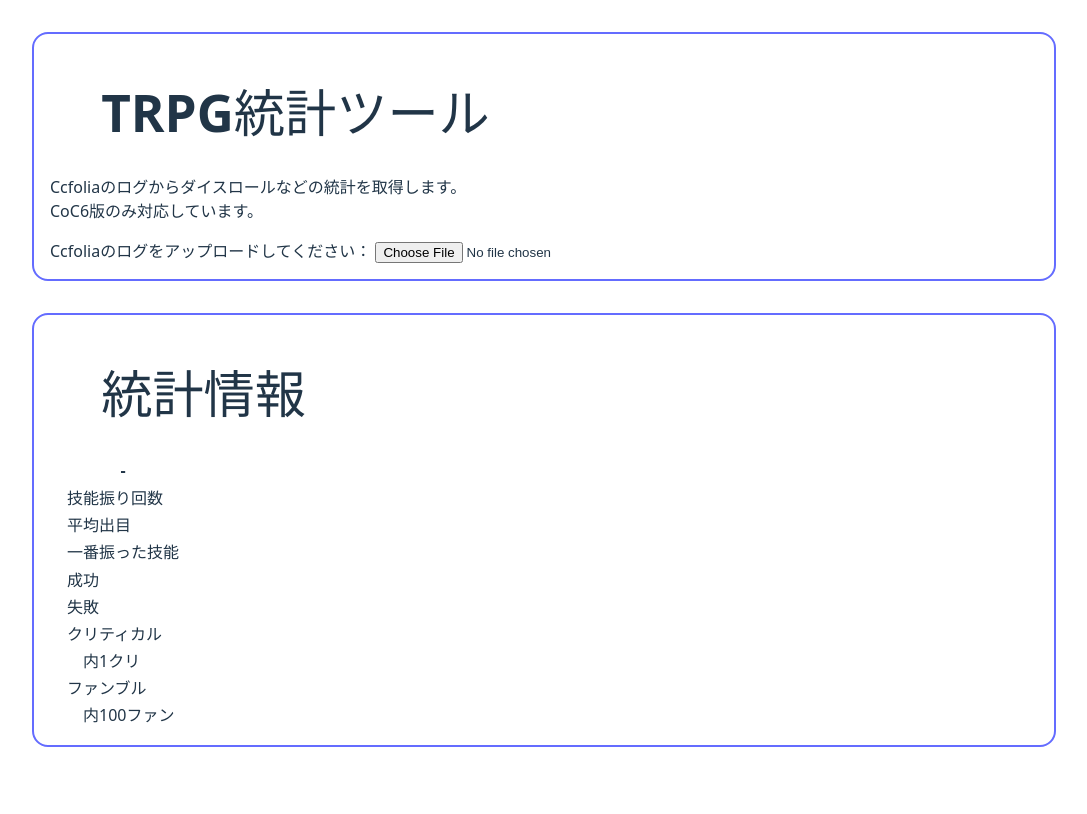
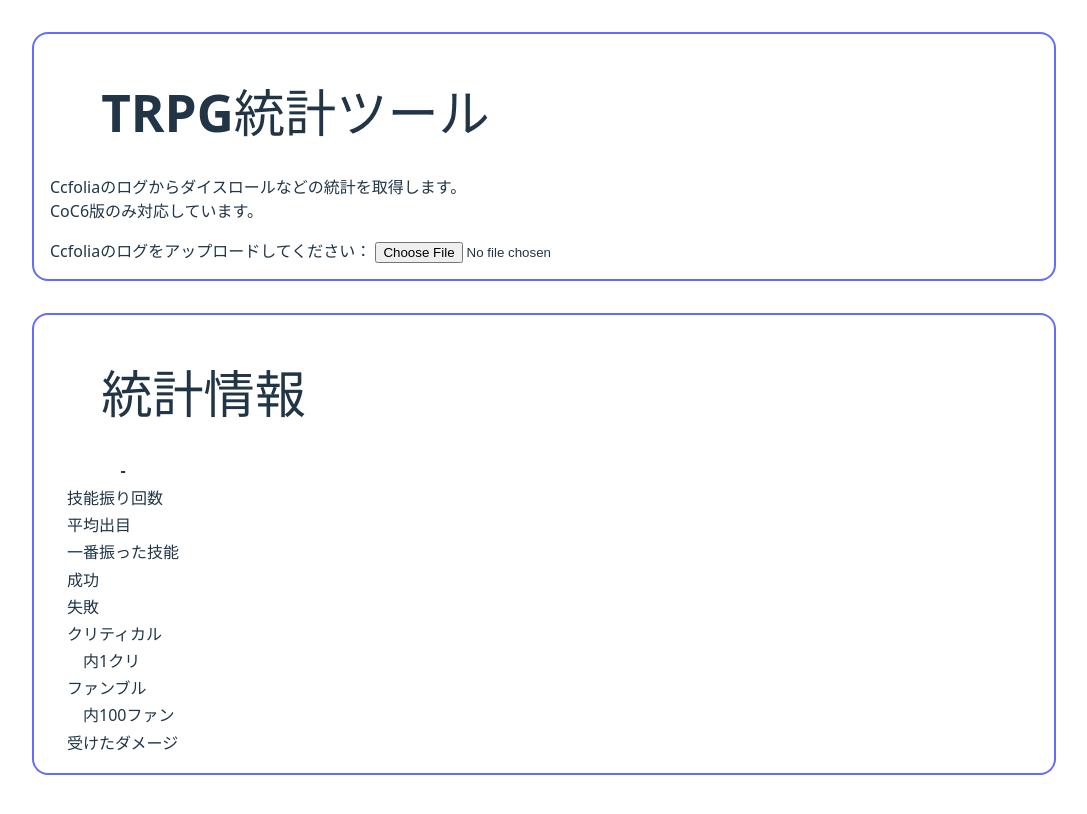
Before and after one commit to tukasa0001/DiceStats, a React (Vite) app: page / in a window 1280 px wide. Shown: the top 814 px of the page, without its empty margins (96-1183 px from the left). Built offline with nearby package versions, Linux system fonts and the light colour scheme.

Commit message:
ダメージ量の行を追加

```diff
--- a/src/Stats.tsx
+++ b/src/Stats.tsx
@@ -4,8 +4,10 @@ import { LogCtx } from './App';
 import parseCcfoliaLog from './ccfoliaLog/CcfoliaLog';
 import { CoCSkillRollMessage } from './ccfoliaLog/message/CoCSkillRollMessage';
 import "./Stats.css"
+import { ParamChangeMessage } from './ccfoliaLog/message/ParamChangeMessage';
 
 class Stat {
+    // 技能関連
     skillRollNum: number = 0;
     skillRollSum: number = 0;
     successNum: number = 0;
@@ -15,6 +17,9 @@ class Stat {
     fumbleNum: number = 0;
     spFumbleNum: number = 0;
     skillRolls: Map<string, number> = new Map<string, number>();
+
+    // ステータス関連
+    totalDamage: number = 0;
 };
 
 const Stats: FC = () => {
@@ -51,6 +56,17 @@ const Stats: FC = () => {
                 }
             }
             stat.skillRolls.set(msg.skill, (stat.skillRolls.get(msg.skill) ?? 0) + 1);
+        }
+        else if (msg instanceof ParamChangeMessage) {
+            if (msg.paramName === "HP" && msg.value < msg.prevValue) {
+                // HP減少
+                let stat = stats.get(msg.sender);
+                if (stat === undefined) {
+                    stat = new Stat();
+                    stats.set(msg.sender, stat);
+                }
+                stat.totalDamage += msg.prevValue - msg.value;
+            }
         }
     }
 
@@ -119,6 +135,11 @@ const Stats: FC = () => {
                         <td>内100ファン</td>
                         {list.map(tp => createElement("td", { key: `stats-spfum-${tp[0]}` }, tp[1].spFumbleNum))}
                     </tr>
+
+                    <tr className="separate">
+                        <td>受けたダメージ</td>
+                        {list.map(tp => createElement("td", { key: `stats-damage-${tp[0]}` }, tp[1].totalDamage))}
+                    </tr>
                 </tbody>
             </table>
         </div>
```
